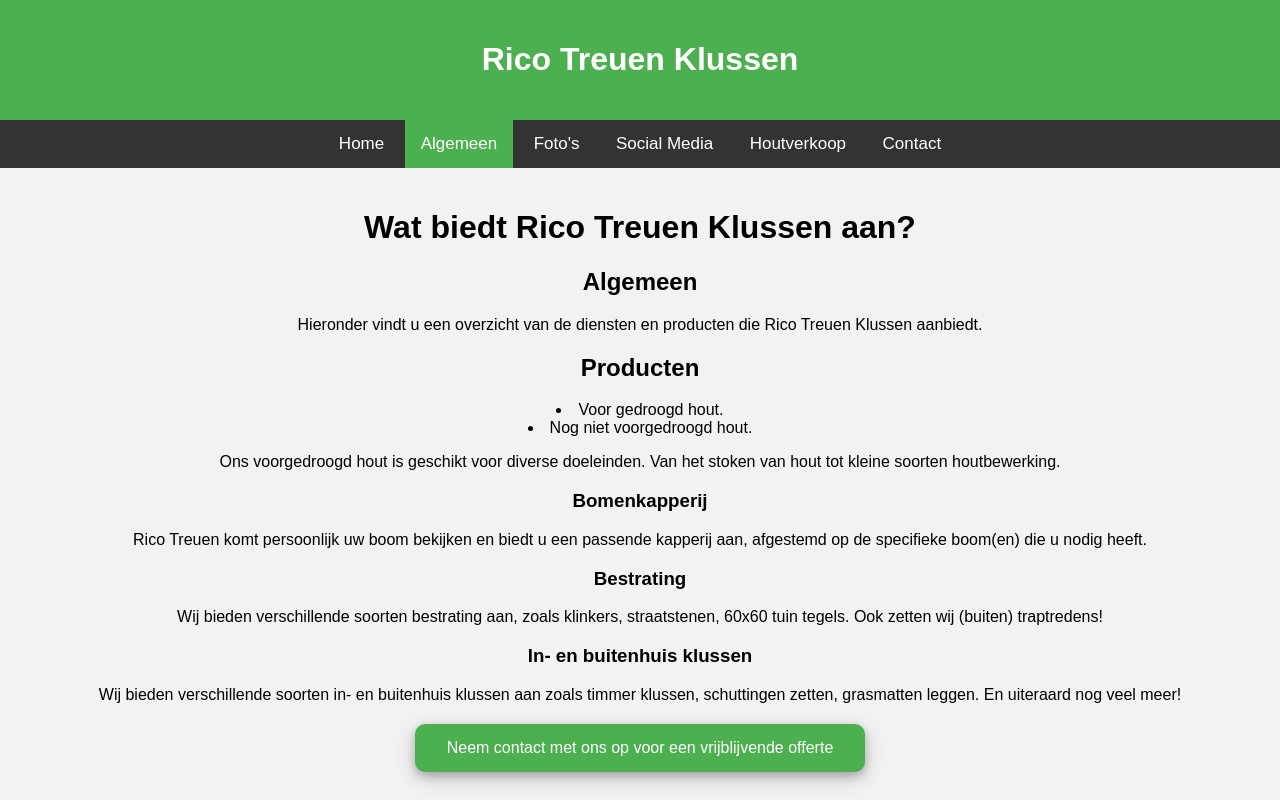
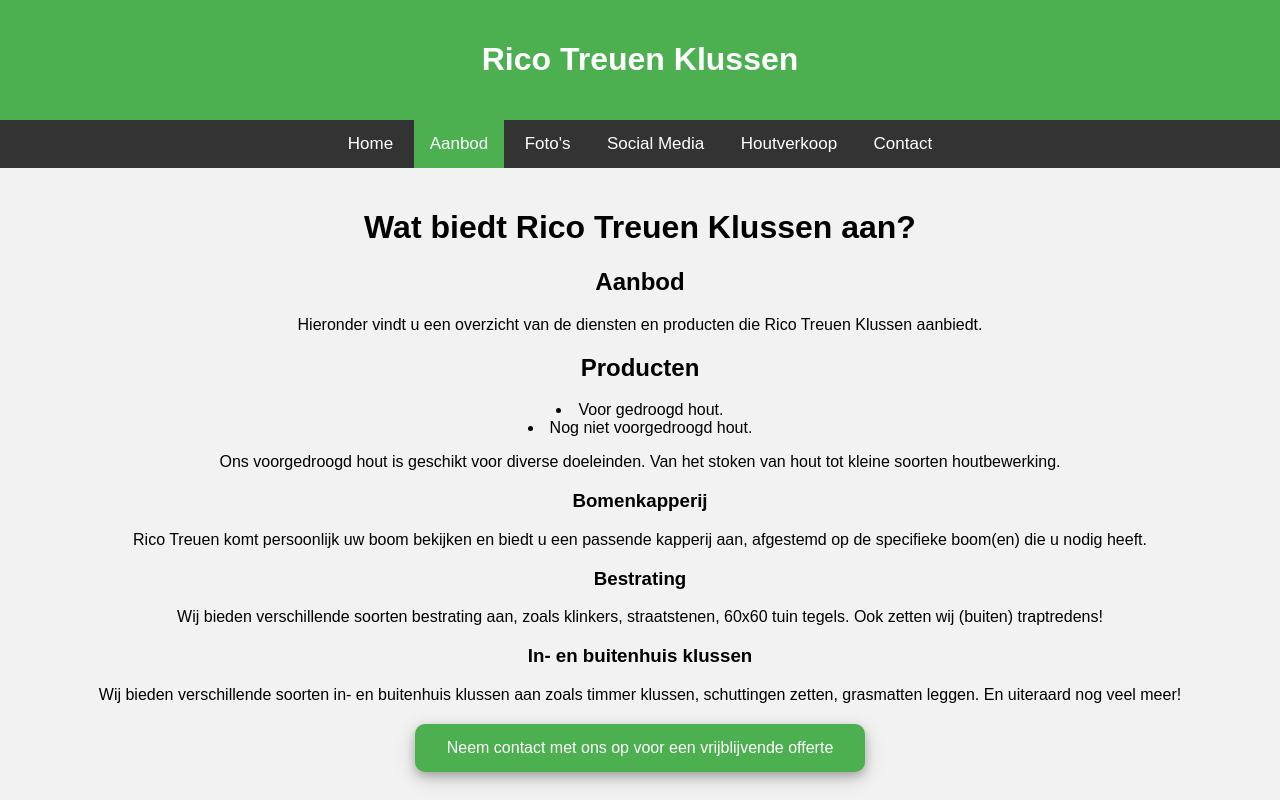
Before and after one commit to Henk045/RTK, a plain HTML site: page algemeen.html in a window 1280 px wide. Drawn offline with Linux system fonts and the light colour scheme.

Commit message:
Update algemeen.html

```diff
--- a/algemeen.html
+++ b/algemeen.html
@@ -72,7 +72,7 @@
     </div>
     <div class="topnav">
         <a href="index.html">Home</a>
-        <a class="active" href="algemeen.html">Algemeen</a>
+        <a class="active" href="algemeen.html">Aanbod</a>
         <a href="fotos.html">Foto's</a>
         <a href="socialmedia.html">Social Media</a>
         <a href="houtverkoop.html">Houtverkoop</a>
@@ -80,7 +80,7 @@
     </div>
     <div class="content">
         <h1>Wat biedt Rico Treuen Klussen aan?</h1>
-        <h2>Algemeen</h2>
+        <h2>Aanbod</h2>
         <p>Hieronder vindt u een overzicht van de diensten en producten die Rico Treuen Klussen aanbiedt.</p>
         <h2>Producten</h2>
         <li>Voor gedroogd hout.</li>
```
